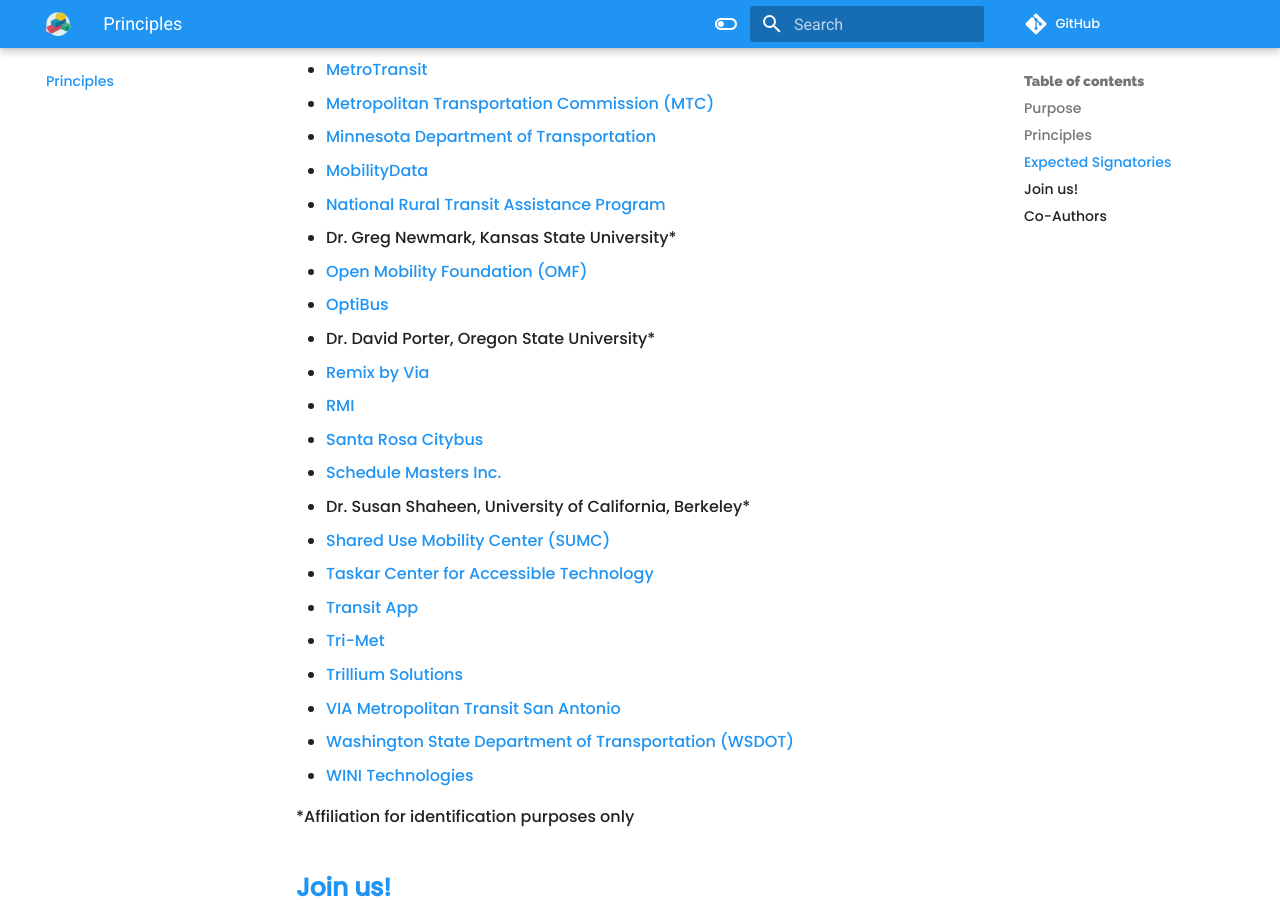
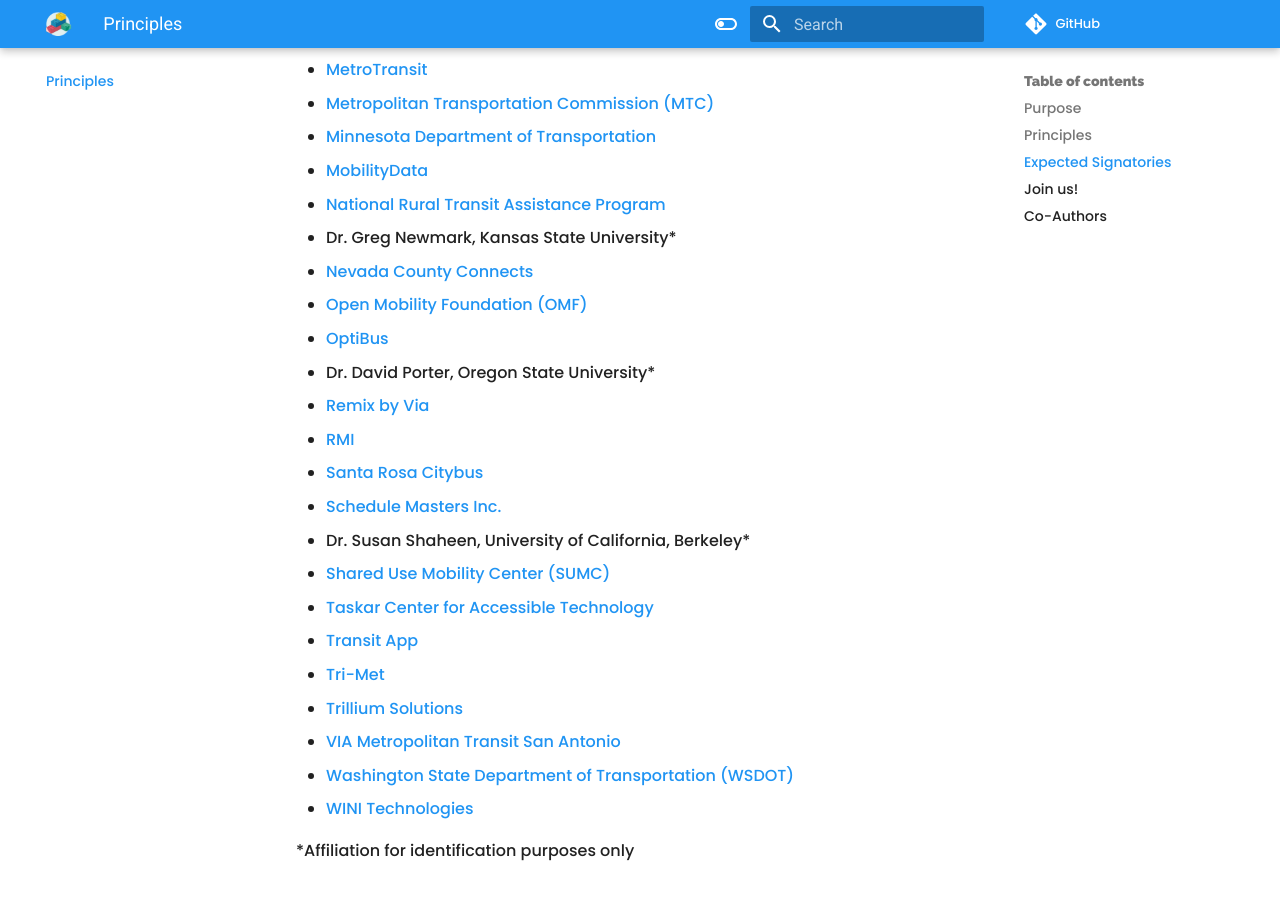
Before and after one commit to interoperable-mobility/principles, an MkDocs documentation site: the page built from docs/index.md, in a window 1280 px wide and 900 px high, scrolled down 2681 px. Built offline with MkDocs 1.6.1 and Material for MkDocs 9.7.7, drawn with Linux system fonts in a browser that asks for light colours; nearby versions of some CDN libraries; comment, search, counter and statistics services are not loaded.

Commit message:
add nevada county connects

```diff
--- a/docs/index.md
+++ b/docs/index.md
@@ -59,6 +59,7 @@
 - [MobilityData](http://mobilitydata.org)
 - [National Rural Transit Assistance Program](https://www.nationalrtap.org/)
 - Dr. Greg Newmark, Kansas State University*
+- [Nevada County Connects](https://www.mynevadacounty.com/2257/Transit-Services)
 - [Open Mobility Foundation (OMF)](https://www.openmobilityfoundation.org/)
 - [OptiBus](http://www.optibus.com)
 - Dr. David Porter, Oregon State University*
```
